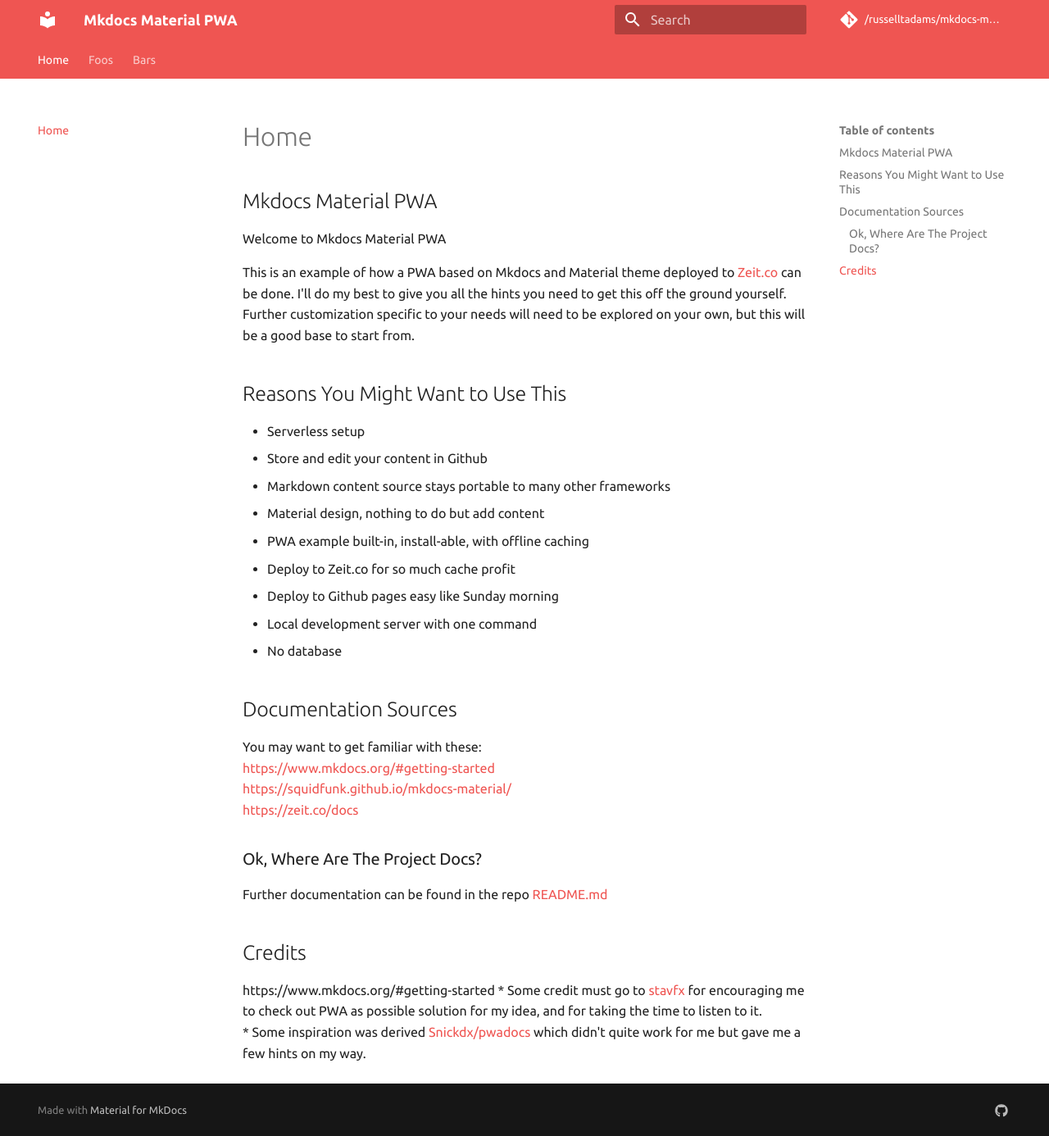
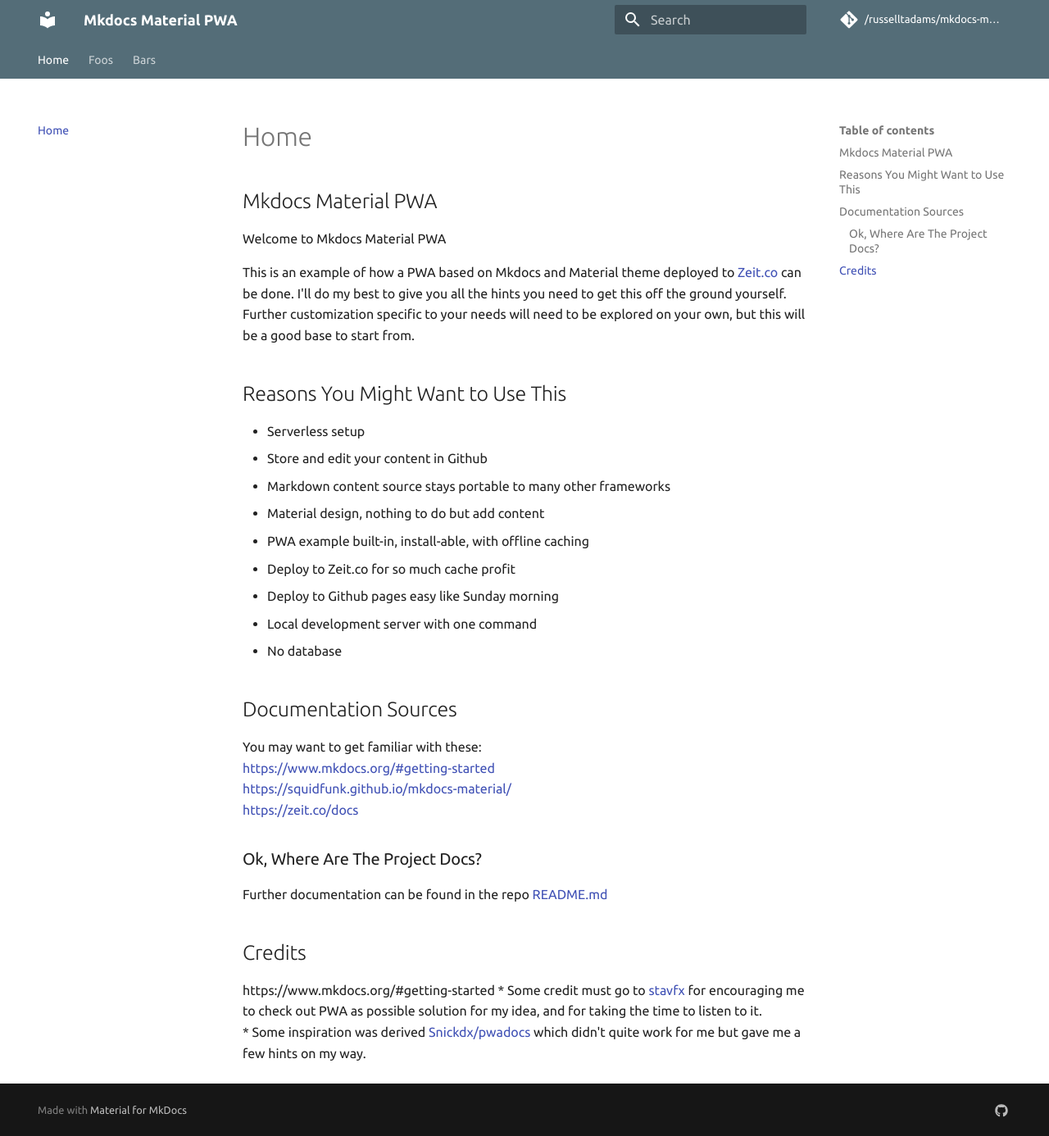
Before and after one commit to russelltadams/mkdocs-material-pwa-vercel.com, an MkDocs documentation site: the page built from docs/index.md, in a window 1280 px wide and 1386 px high. Shown: the whole window at 82% size. Built offline with MkDocs 1.6.1 and Material for MkDocs 9.7.7, drawn with Linux system fonts in a browser that asks for light colours; comment, search, counter and statistics services are not loaded.

Commit message:
changing color to 'blue grey' and 'indigo'

```diff
--- a/mkdocs.yml
+++ b/mkdocs.yml
@@ -27,8 +27,8 @@ theme:
   name: 'material'
   language: 'en'
   palette:
-    primary: 'red'
-    accent: 'red'
+    primary: 'blue grey'
+    accent: 'indigo'
   font:
     text: 'Ubuntu'
     code: 'Ubuntu Mono'
```
